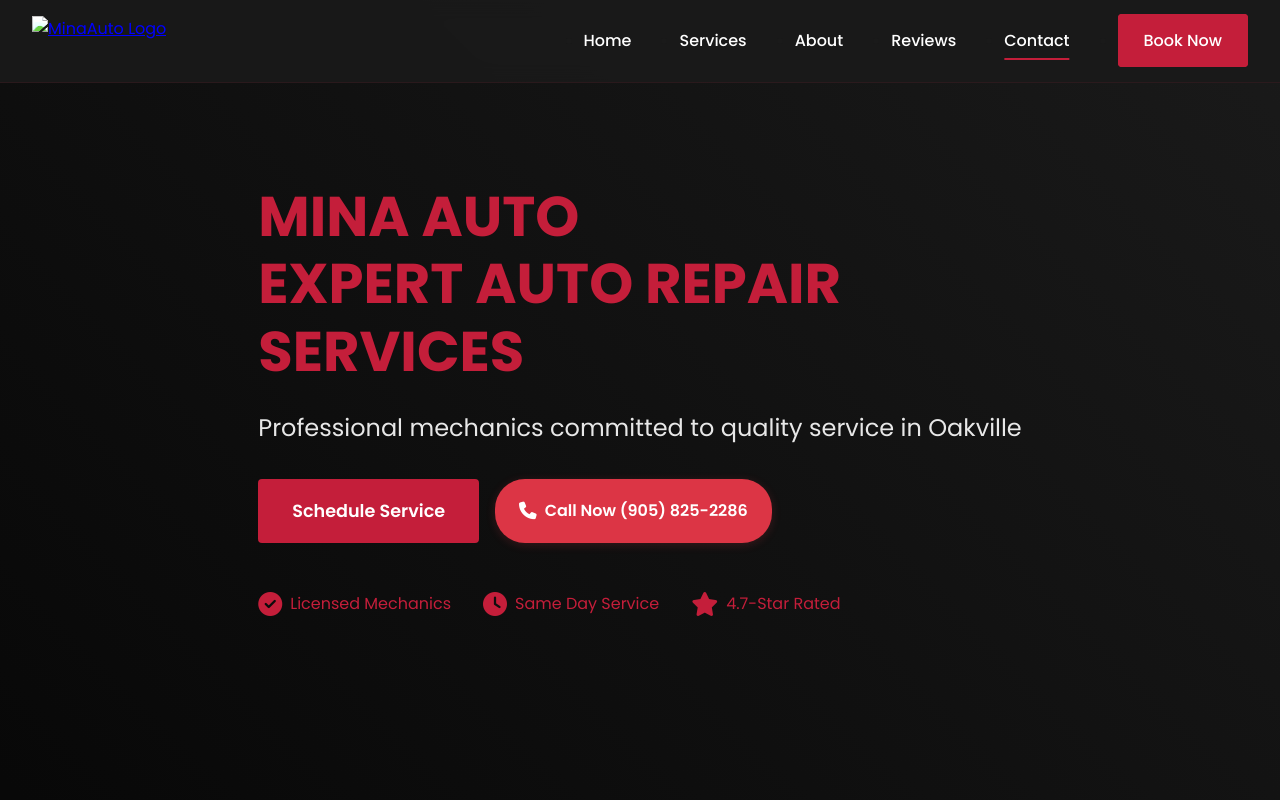
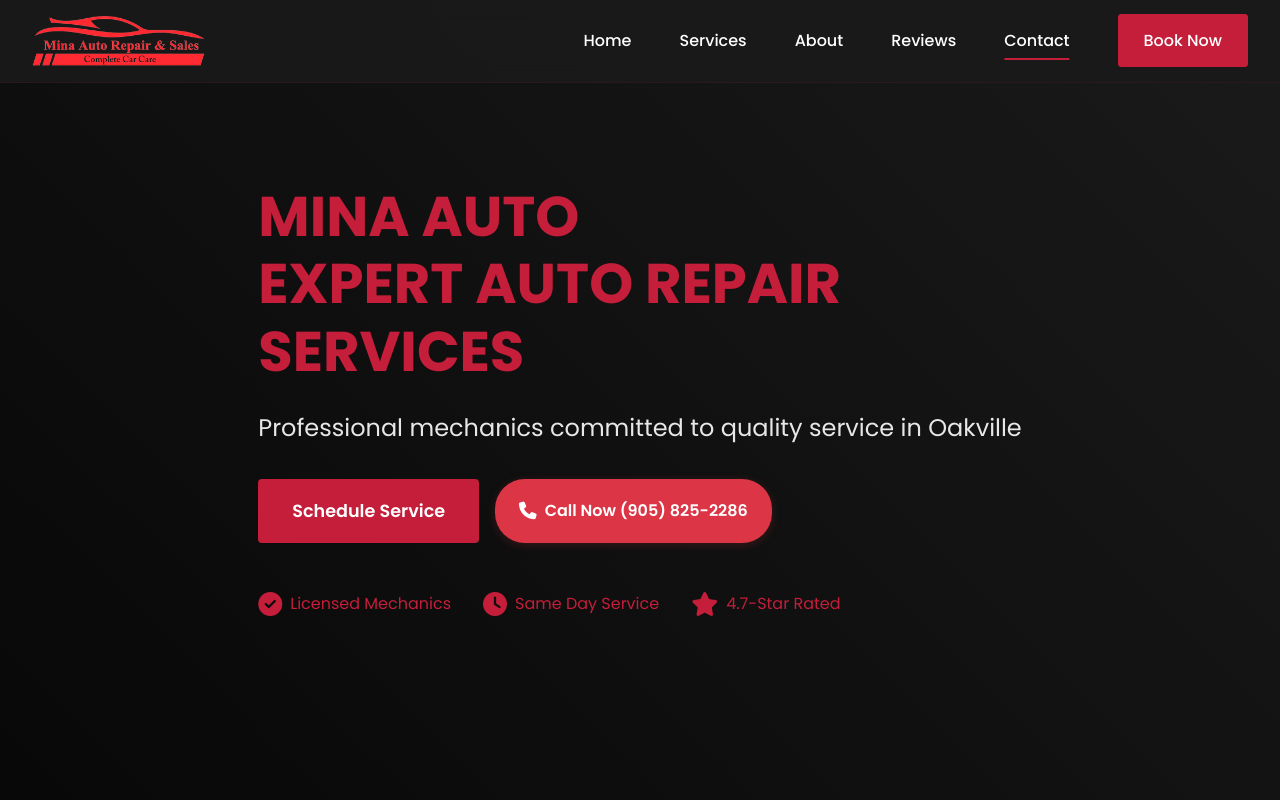
Before and after one commit to OmarYoness/minaauto.github.io, a plain HTML site: page index.html in a window 1280 px wide. Shown: the top 800 px of the page. Drawn offline with Linux system fonts and the light colour scheme.

Commit message:
Fix logo display in navigation bar

```diff
--- a/index.html
+++ b/index.html
@@ -15,9 +15,9 @@
         <!-- Main Navigation -->
         <nav class="main-nav">
             <div class="container">
-                <a href="index.html" class="logo">
-                      <img src="assets/images/MinaAuto.png" alt="MinaAuto Logo" class="responsive-logo">
-                </a>
+                <div class="logo">
+                    <img src="assets/images/MinaAuto.png" alt="Mina Auto Logo">
+                </div>
                 <ul class="nav-links">
                     <li><a href="#home" class="nav-link active">Home</a></li>
                     <li class="dropdown">
--- a/styles.css
+++ b/styles.css
@@ -56,12 +56,9 @@ body {
     padding: 0 2rem;
 }
 
-.logo img {
-    height: 50px;
-    width: auto;
-    transition: all 0.3s ease;
-    filter: none; /* Remove any filters that might affect visibility */
-    z-index: 2; /* Ensure it's above other elements */
+.logo {
+    display: flex;
+    align-items: center;
 }
 
 .logo img {
@@ -69,7 +66,10 @@ body {
     width: auto;
     transition: all 0.3s ease;
     filter: brightness(1.2);
-    content: url('assets\images\MinaAuto.png');
+    z-index: 2;
+    display: block;
+    max-height: 50px;
+    object-fit: contain;
 }
 
 .nav-links {
```
